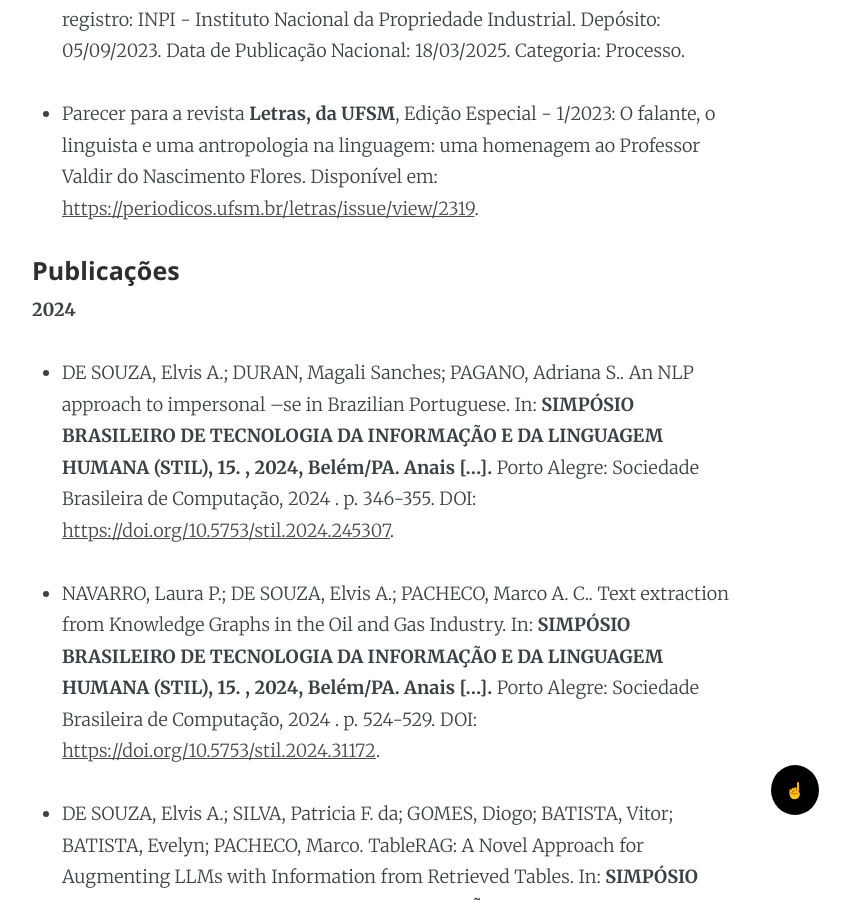
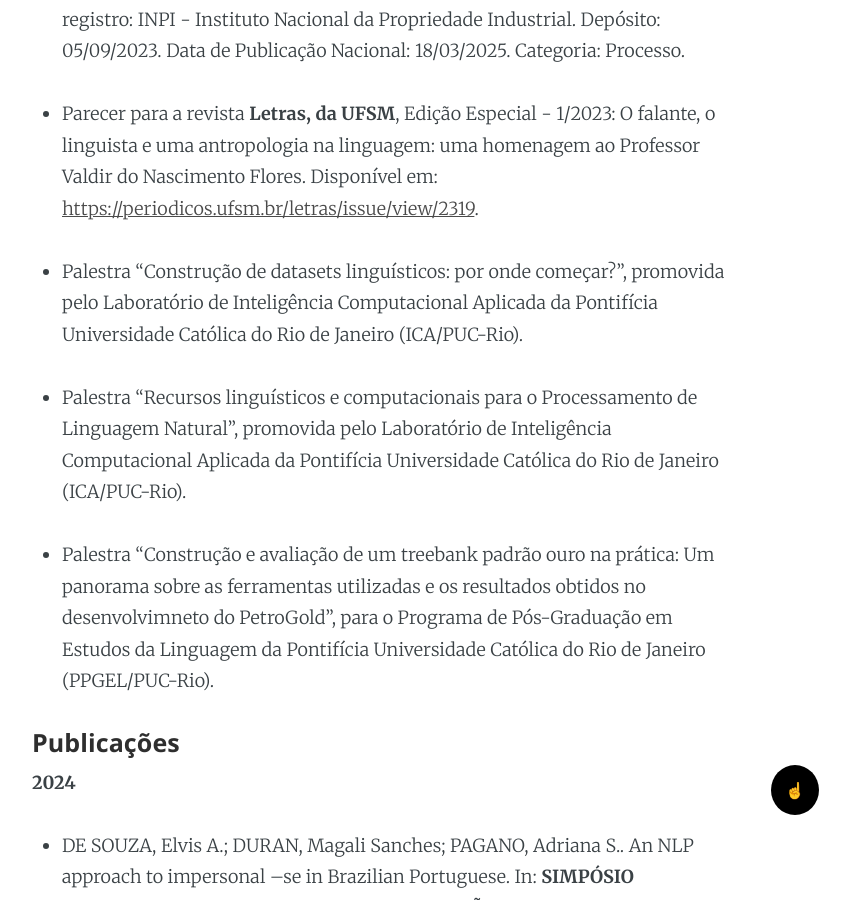
Before and after one commit to alvelvis/alvelvis.github.io, a Jekyll site: the page built from sobre.md, in a window 1280 px wide and 900 px high, scrolled down 6670 px. Shown: the whole window, without its empty margins (253-1103 px from the left). Built offline with Jekyll 4.4.1, drawn with Linux system fonts in a browser that asks for light colours.

Commit message:
update palestras

```diff
--- a/sobre.md
+++ b/sobre.md
@@ -99,6 +99,12 @@ Rio de Janeiro, RJ / São Carlos, SP - Brasil
 
 - Parecer para a revista **Letras, da UFSM**, Edição Especial - 1/2023: O falante, o linguista e uma antropologia na linguagem: uma homenagem ao Professor Valdir do Nascimento Flores. Disponível em: [https://periodicos.ufsm.br/letras/issue/view/2319](https://periodicos.ufsm.br/letras/issue/view/2319).
 
+- Palestra "Construção de datasets linguísticos: por onde começar?", promovida pelo Laboratório de Inteligência Computacional Aplicada da Pontifícia Universidade Católica do Rio de Janeiro (ICA/PUC-Rio).
+
+- Palestra "Recursos linguísticos e computacionais para o Processamento de Linguagem Natural", promovida pelo Laboratório de Inteligência Computacional Aplicada da Pontifícia Universidade Católica do Rio de Janeiro (ICA/PUC-Rio).
+
+- Palestra "Construção e avaliação de um treebank padrão ouro na prática: Um panorama sobre as ferramentas utilizadas e os resultados obtidos no desenvolvimneto do PetroGold", para o Programa de Pós-Graduação em Estudos da Linguagem da Pontifícia Universidade Católica do Rio de Janeiro (PPGEL/PUC-Rio).
+
 #### Publicações
 
 **2024**
```
